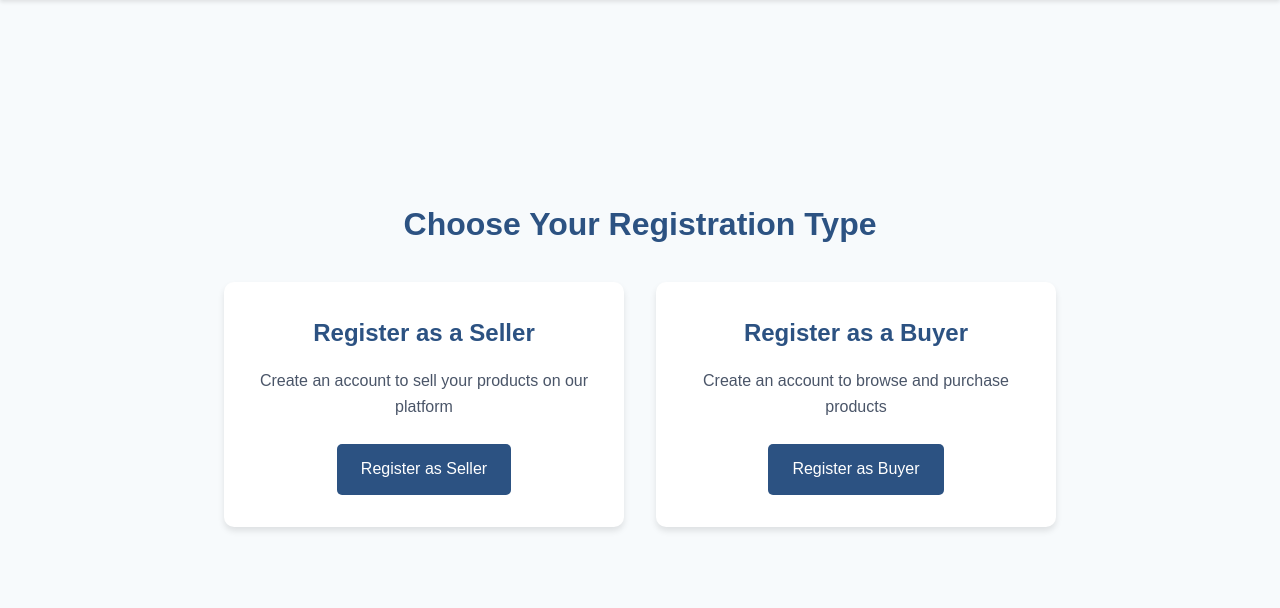
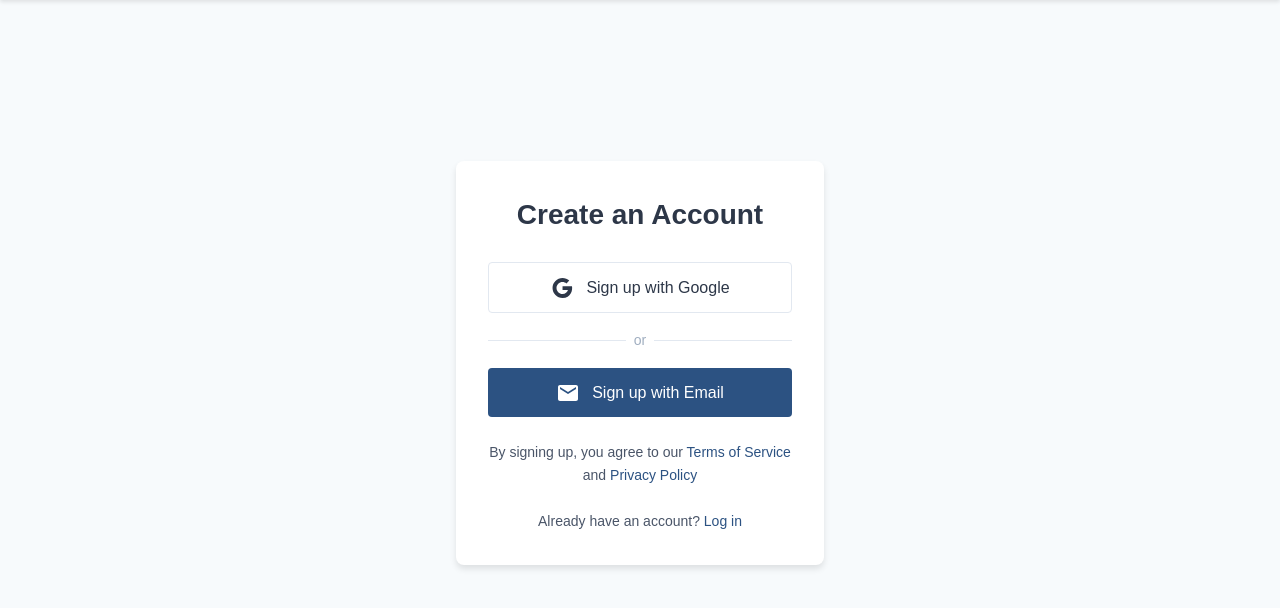
Before and after one commit to bidzhoyandavid/dgtwin_market, a Django app: page /market/signup/ in a window 1280 px wide. Shown: the part 74-682 px from the top of the page. Run offline with Django 5.2, Linux system fonts and the light colour scheme; some libraries are stand-ins or nearby versions.

Commit message:
google auth

```diff
--- a/core/urls.py
+++ b/core/urls.py
@@ -24,4 +24,5 @@ urlpatterns = [
     path('', TemplateView.as_view(template_name='market/base.html'), name='home'),
     path('admin/', admin.site.urls),
     path('market/', include('market.urls')),
+    path('accounts/', include('allauth.urls')),
 ] + static(settings.MEDIA_URL, document_root=settings.MEDIA_ROOT)
--- a/market/apps.py
+++ b/market/apps.py
@@ -4,3 +4,9 @@ from django.apps import AppConfig
 class MarketConfig(AppConfig):
     default_auto_field = 'django.db.models.BigAutoField'
     name = 'market'
+
+    def ready(self):
+        try:
+            import market.signals  # noqa
+        except ImportError:
+            pass
--- a/market/templates/market/signup.html
+++ b/market/templates/market/signup.html
@@ -1,92 +1,195 @@
-{% extends 'market/base.html' %} {% block title %}Sign Up - DG TWIN MARKET
-{%endblock %} {% block content %}
+{% extends 'market/base.html' %} {% load socialaccount %} {% block title %}Sign
+Up - DG TWIN MARKET{% endblock %} {% block content %}
 <div class="signup-container">
-  <h1>Choose Your Registration Type</h1>
-  <div class="registration-options">
-    <div class="option-card seller">
-      <h2>Register as a Seller</h2>
-      <p>Create an account to sell your products on our platform</p>
-      <a href="#" class="option-button">Register as Seller</a>
+  <div class="signup-card">
+    <h1 class="signup-title">Create an Account</h1>
+
+    {% if messages %}
+    <div class="messages">
+      {% for message in messages %}
+      <div
+        class="message {% if message.tags %}message-{{ message.tags }}{% endif %}"
+      >
+        {{ message }}
+      </div>
+      {% endfor %}
     </div>
-    <div class="option-card buyer">
-      <h2>Register as a Buyer</h2>
-      <p>Create an account to browse and purchase products</p>
-      <a href="{% url 'market:buyer_signup' %}" class="option-button"
-        >Register as Buyer</a
-      >
+    {% endif %}
+
+    <div class="signup-options">
+      <a href="{% provider_login_url 'google' %}" class="google-signup">
+        <svg class="google-icon" viewBox="0 0 24 24" width="24" height="24">
+          <path
+            d="M12.545,10.239v3.821h5.445c-0.712,2.315-2.647,3.972-5.445,3.972c-3.332,0-6.033-2.701-6.033-6.032s2.701-6.032,6.033-6.032c1.498,0,2.866,0.549,3.921,1.453l2.814-2.814C17.503,2.988,15.139,2,12.545,2C7.021,2,2.543,6.477,2.543,12s4.478,10,10.002,10c8.396,0,10.249-7.85,9.426-11.748L12.545,10.239z"
+          />
+        </svg>
+        Sign up with Google
+      </a>
+
+      <div class="divider">
+        <span>or</span>
+      </div>
+
+      <a href="{% url 'market:email_signup' %}" class="email-signup">
+        <svg class="email-icon" viewBox="0 0 24 24" width="24" height="24">
+          <path
+            d="M20 4H4c-1.1 0-2 .9-2 2v12c0 1.1.9 2 2 2h16c1.1 0 2-.9 2-2V6c0-1.1-.9-2-2-2zm0 4l-8 5-8-5V6l8 5 8-5v2z"
+          />
+        </svg>
+        Sign up with Email
+      </a>
+    </div>
+
+    <div class="terms">
+      By signing up, you agree to our
+      <a href="#">Terms of Service</a> and
+      <a href="#">Privacy Policy</a>
+    </div>
+
+    <div class="login-prompt">
+      Already have an account? <a href="{% url 'market:login' %}">Log in</a>
     </div>
   </div>
 </div>
 
 <style>
   .signup-container {
-    text-align: center;
-    padding: 2rem;
+    width: 100%;
+    max-width: 400px;
+    margin: 0 auto;
+    padding: 2rem 1rem;
   }
 
-  .signup-container h1 {
-    color: #2c5282;
-    margin-bottom: 2rem;
-    font-size: 2rem;
+  .signup-card {
+    background: white;
+    padding: 2rem;
+    border-radius: 8px;
+    box-shadow: 0 4px 6px rgba(0, 0, 0, 0.1);
   }
 
-  .registration-options {
-    display: flex;
-    gap: 2rem;
-    justify-content: center;
-    flex-wrap: wrap;
-    max-width: 1000px;
-    margin: 0 auto;
+  .signup-title {
+    font-size: 1.75rem;
+    color: #2d3748;
+    margin-bottom: 1.5rem;
+    text-align: center;
   }
 
-  .option-card {
-    background: white;
-    border-radius: 10px;
-    padding: 2rem;
-    box-shadow: 0 4px 6px rgba(0, 0, 0, 0.1);
-    flex: 1;
-    min-width: 300px;
-    max-width: 400px;
-    transition: transform 0.3s ease;
-  }
-
-  .option-card:hover {
-    transform: translateY(-5px);
-  }
-
-  .option-card h2 {
-    color: #2c5282;
-    margin-bottom: 1rem;
-  }
-
-  .option-card p {
-    color: #4a5568;
+  .messages {
     margin-bottom: 1.5rem;
   }
 
-  .option-button {
-    display: inline-block;
-    padding: 0.8rem 1.5rem;
+  .message {
+    padding: 0.75rem;
+    border-radius: 4px;
+    margin-bottom: 1rem;
+    font-size: 0.875rem;
+  }
+
+  .message-error {
+    background-color: #fed7d7;
+    color: #c53030;
+    border: 1px solid #feb2b2;
+  }
+
+  .signup-options {
+    display: flex;
+    flex-direction: column;
+    gap: 1rem;
+    margin-bottom: 1.5rem;
+  }
+
+  .google-signup,
+  .email-signup {
+    display: flex;
+    align-items: center;
+    justify-content: center;
+    gap: 0.75rem;
+    padding: 0.75rem;
+    border-radius: 4px;
+    text-decoration: none;
+    font-weight: 500;
+    transition: all 0.2s;
+  }
+
+  .google-signup {
+    background-color: #ffffff;
+    color: #2d3748;
+    border: 1px solid #e2e8f0;
+  }
+
+  .google-signup:hover {
+    background-color: #f7fafc;
+    border-color: #cbd5e0;
+  }
+
+  .email-signup {
     background-color: #2c5282;
     color: white;
-    text-decoration: none;
-    border-radius: 5px;
-    transition: background-color 0.3s ease;
   }
 
-  .option-button:hover {
+  .email-signup:hover {
     background-color: #2b6cb0;
   }
 
-  @media (max-width: 768px) {
-    .registration-options {
-      flex-direction: column;
-      align-items: center;
-    }
+  .google-icon,
+  .email-icon {
+    fill: currentColor;
+  }
 
-    .option-card {
-      width: 100%;
-      max-width: 300px;
+  .divider {
+    display: flex;
+    align-items: center;
+    text-align: center;
+    color: #a0aec0;
+    font-size: 0.875rem;
+  }
+
+  .divider::before,
+  .divider::after {
+    content: "";
+    flex: 1;
+    border-bottom: 1px solid #e2e8f0;
+  }
+
+  .divider span {
+    margin: 0 0.5rem;
+  }
+
+  .terms {
+    margin-bottom: 1.5rem;
+    font-size: 0.875rem;
+    color: #4a5568;
+    text-align: center;
+  }
+
+  .terms a {
+    color: #2c5282;
+    text-decoration: none;
+  }
+
+  .terms a:hover {
+    text-decoration: underline;
+  }
+
+  .login-prompt {
+    text-align: center;
+    font-size: 0.875rem;
+    color: #4a5568;
+  }
+
+  .login-prompt a {
+    color: #2c5282;
+    text-decoration: none;
+    font-weight: 500;
+  }
+
+  .login-prompt a:hover {
+    text-decoration: underline;
+  }
+
+  @media (max-width: 480px) {
+    .signup-card {
+      padding: 1.5rem;
     }
   }
 </style>
--- a/market/views.py
+++ b/market/views.py
@@ -5,6 +5,7 @@ from django.contrib.auth.decorators import login_required
 from django.views.decorators.http import require_http_methods
 from .models import Product
 from .forms import UserRegistrationForm
+from allauth.socialaccount.models import SocialAccount
 
 # Create your views here.
 
@@ -34,7 +35,18 @@ def email_signup(request):
 
 @login_required
 def my_account(request):
-    return render(request, 'market/my_account.html')
+    """
+    Display user's account information including connected social accounts
+    """
+    social_accounts = SocialAccount.objects.filter(user=request.user)
+
+    context = {
+        'user': request.user,
+        'social_accounts': social_accounts,
+        'is_google_connected': social_accounts.filter(provider='google').exists(),
+    }
+
+    return render(request, 'market/my_account.html', context)
 
 @require_http_methods(["GET", "POST"])
 def logout_view(request):
```
Also changed, not shown: core/settings.py (+74 -1 lines), market/management/commands/setup_site.py (added, +27 -0 lines), market/signals.py (added, +20 -0 lines).
